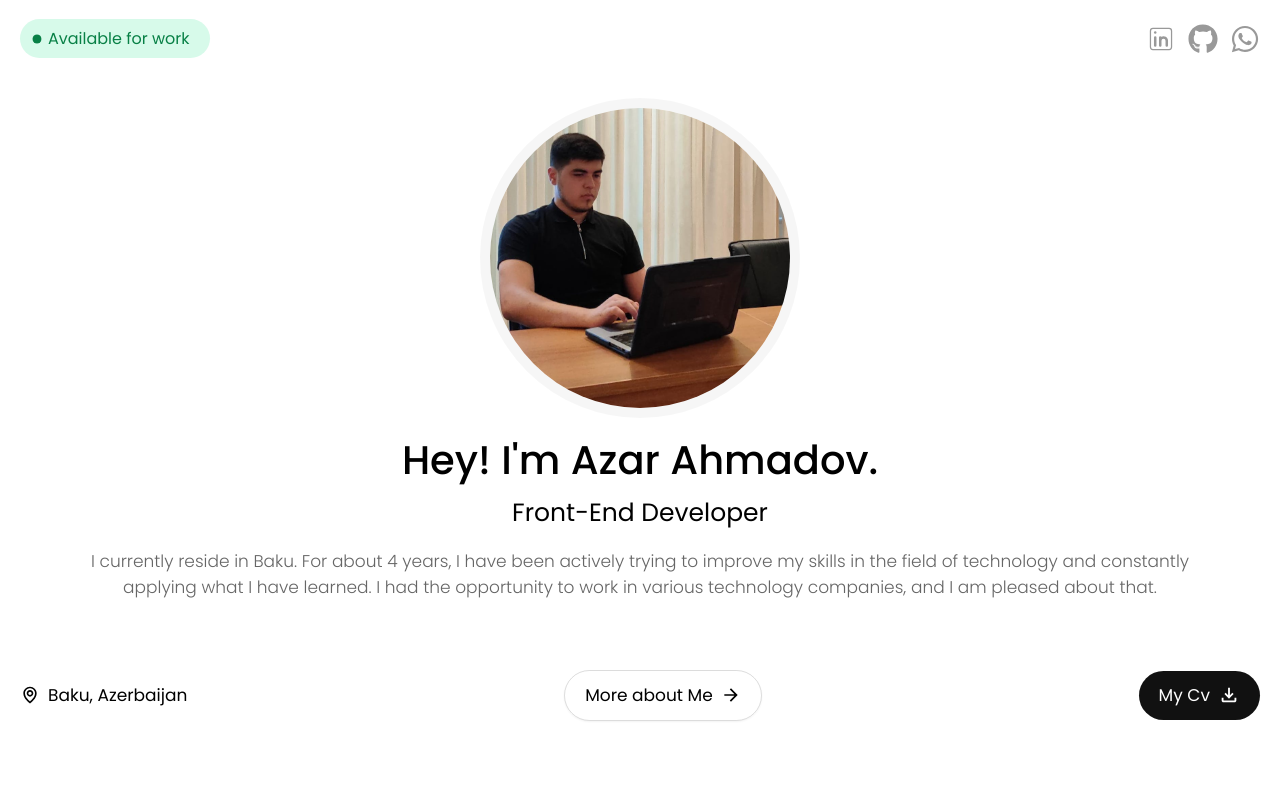
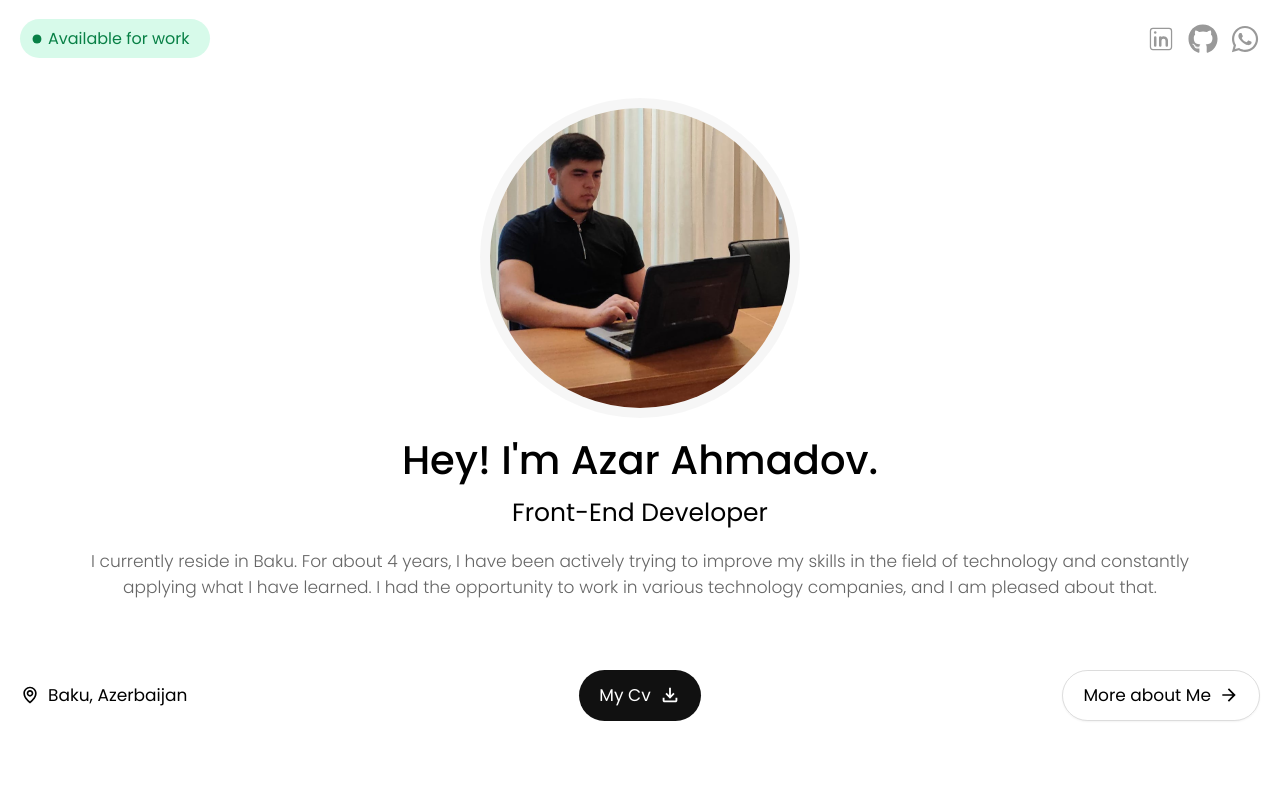
Before and after one commit to AzarAhmadov/Dev-Portfolio, a Next.js app: page / in a window 1280 px wide. Shown: the top 800 px of the page. Built offline with nearby package versions, Linux system fonts and the light colour scheme.

Commit message:
Update Hero.tsx

```diff
--- a/src/components/Hero/Hero.tsx
+++ b/src/components/Hero/Hero.tsx
@@ -19,20 +19,26 @@ const Hero = () => {
                     <h2 className='color-black text-[17px] md:text-[25px] font-normal mt-1 mb-4'>
                         Front-End Developer
                     </h2>
-                    <p className='text-[14px] leading-[20px] md:text-[17px] font-thin  md:leading-[26px] text-gray'>
+                    <p className='text-[14px] leading-[20px] md:text-[17px] font-thin md:leading-[26px] text-gray'>
                         I currently reside in Baku. For about 4 years, I have been actively trying to improve my skills in the field of technology and constantly applying what I have learned. I had the opportunity to work in various technology companies, and I am pleased about that.
                     </p>
                 </div>
             </div>
-            <div className='container flex-wrap flex justify-center gap-5 md:gap-0 md:justify-between items-center pt-6 md:pt-[70px]'>
+            <div className='container flex flex-wrap justify-center md:justify-between gap-5 gap-x-8 md:gap-x-0 md:gap-0 pt-6 md:pt-[70px]'>
+                <div className='flex md:w-[33.3%]'>
                     <span className='flex items-center gap-2 text-[17px]'>
                         <BiMap className='text-[20px]' />  Baku, Azerbaijan
                     </span>
-                <Link className=' md:text-[17px] text-[15px] flex items-center gap-2 md:px-5 md:py-3 py-2 px-4 border-[1px] shadow-sm border-[#00000023] rounded-full hover:bg-black hover:text-white transition-all' href={'/about'}> More about Me <IoMdArrowForward className='text-[20px]' /> </Link>
+                </div>
+                <div className='flex justify-center md:w-[33.3%]'>
                     <a href="#" className='bg-black text-white hover:bg-transparent hover:border-[1px] hover:
                 border-[#00000071] hover:text-black transition-all md:text-[17px] text-[15px] hover:scale-90 gap-2 rounded-full md:px-5 md:py-3 py-2 px-4 flex items-center'>
                         My Cv <MdOutlineFileDownload className='text-[22px]' />
                     </a>
+                </div>
+                <div className='flex md:justify-end justify-center md:w-[33.3%] w-[100%]'>
+                    <Link className=' md:text-[17px] text-[15px] flex items-center gap-2 md:px-5 md:py-3 py-2 px-4 border-[1px] shadow-sm border-[#00000023] rounded-full hover:bg-black hover:text-white transition-all' href={'/about'}> More about Me <IoMdArrowForward className='text-[20px]' /> </Link>
+                </div>
             </div>
         </section>
     )
```
Lines whose indentation alone changed are shown as unchanged.
